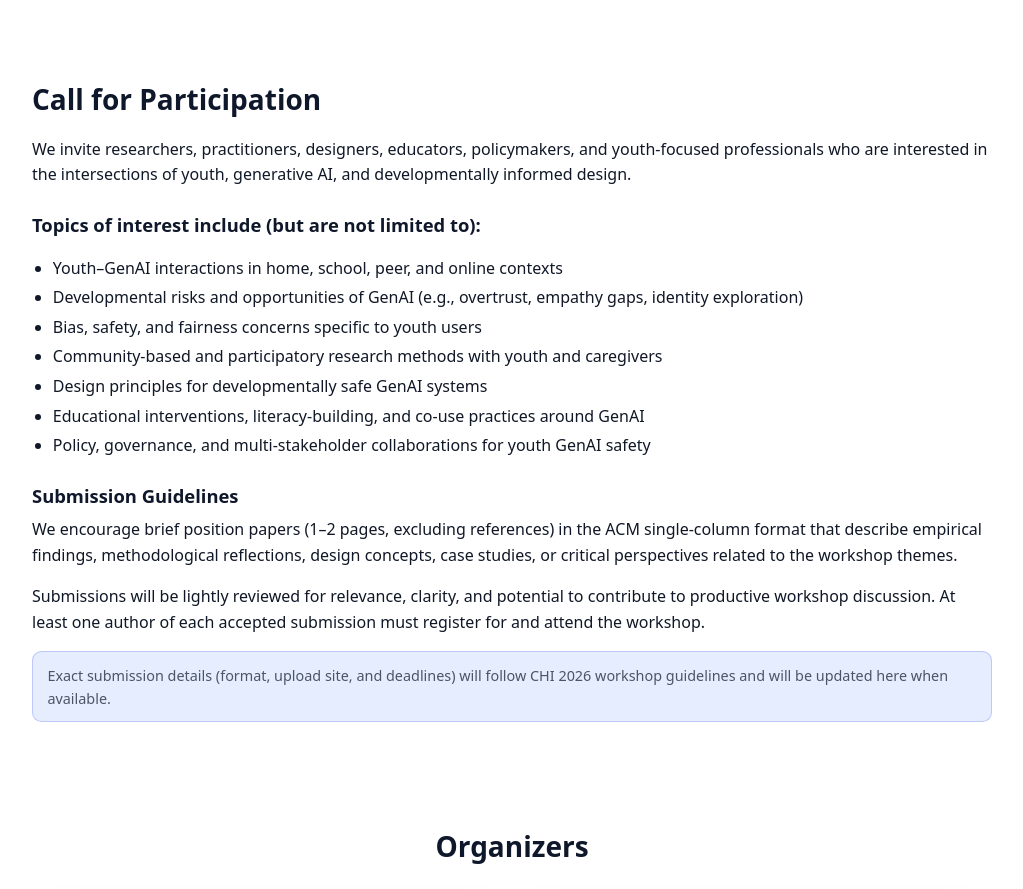
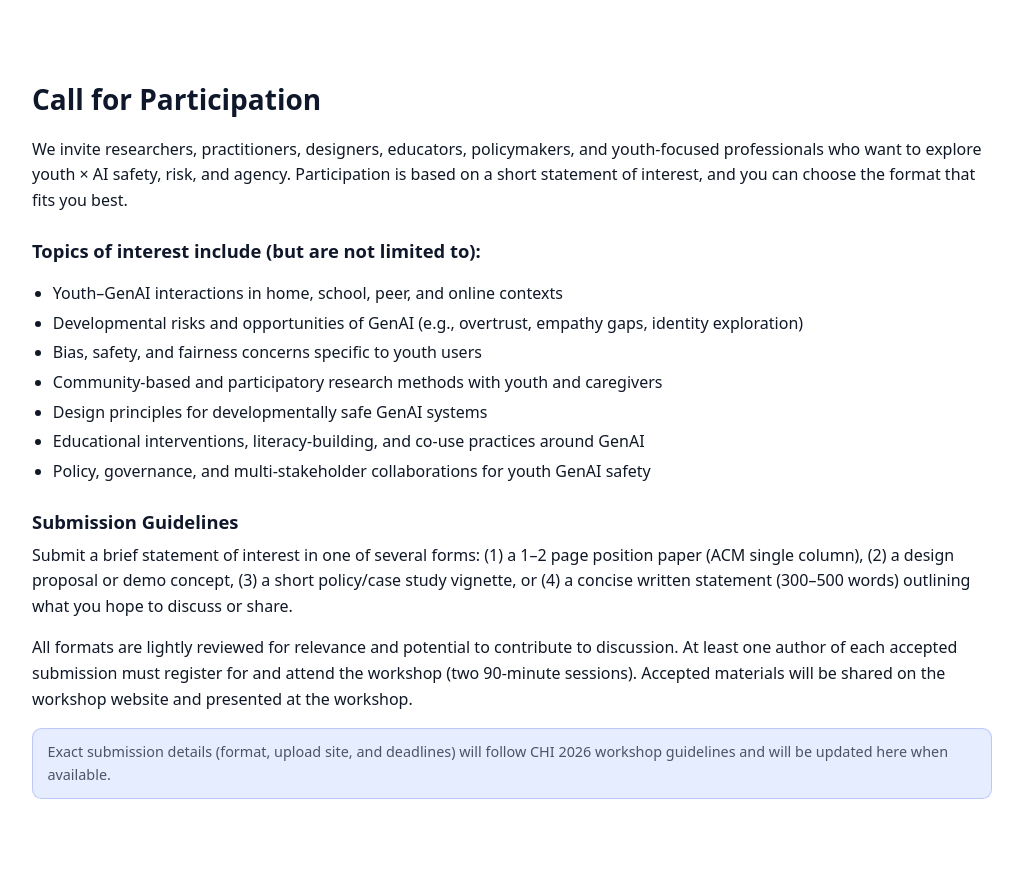
Before and after one commit to yamanyume/youthsafety, a plain HTML site: page index.html in a window 1280 px wide. Shown: the part 1320-2209 px from the top of the page, without its empty margins (128-1151 px from the left). Drawn offline with Linux system fonts and the light colour scheme.

Commit message:
Add files via upload

```diff
--- a/index.html
+++ b/index.html
@@ -60,7 +60,7 @@
               <ul>
                 <li><strong>Position paper submission:</strong> TBD (2025)</li>
                 <li><strong>Notification of acceptance:</strong> TBD (2025)</li>
-                <li><strong>Camera-ready/summary due:</strong> TBD (2026)</li>
+                <li><strong>Pre-attendance survey due:</strong> TBD (2026)</li>
                 <li><strong>Workshop at CHI 2026:</strong> April 13–17, 2026 · Barcelona, Spain</li>
               </ul>
             </div>
@@ -120,8 +120,9 @@
         <div class="section-inner">
           <h2>Call for Participation</h2>
           <p>
-            We invite researchers, practitioners, designers, educators, policymakers, and youth-focused professionals
-            who are interested in the intersections of youth, generative AI, and developmentally informed design.
+            We invite researchers, practitioners, designers, educators, policymakers, and youth-focused professionals who
+            want to explore youth × AI safety, risk, and agency. Participation is based on a short statement of interest,
+            and you can choose the format that fits you best.
           </p>
           <h3>Topics of interest include (but are not limited to):</h3>
           <ul>
@@ -136,14 +137,14 @@
 
           <h3>Submission Guidelines</h3>
           <p>
-            We encourage brief position papers (1–2 pages, excluding references) in the ACM single-column format that
-            describe empirical findings, methodological reflections, design concepts, case studies, or critical
-            perspectives related to the workshop themes.
+            Submit a brief statement of interest in one of several forms: (1) a 1–2 page position paper (ACM single
+            column), (2) a design proposal or demo concept, (3) a short policy/case study vignette, or (4) a concise
+            written statement (300–500 words) outlining what you hope to discuss or share.
           </p>
           <p>
-            Submissions will be lightly reviewed for relevance, clarity, and potential to contribute to productive
-            workshop discussion. At least one author of each accepted submission must register for and attend the
-            workshop.
+            All formats are lightly reviewed for relevance and potential to contribute to discussion. At least one author
+            of each accepted submission must register for and attend the workshop (two 90-minute sessions). Accepted
+            materials will be shared on the workshop website and presented at the workshop.
           </p>
           <p class="note">
             Exact submission details (format, upload site, and deadlines) will follow CHI 2026 workshop guidelines and
```
